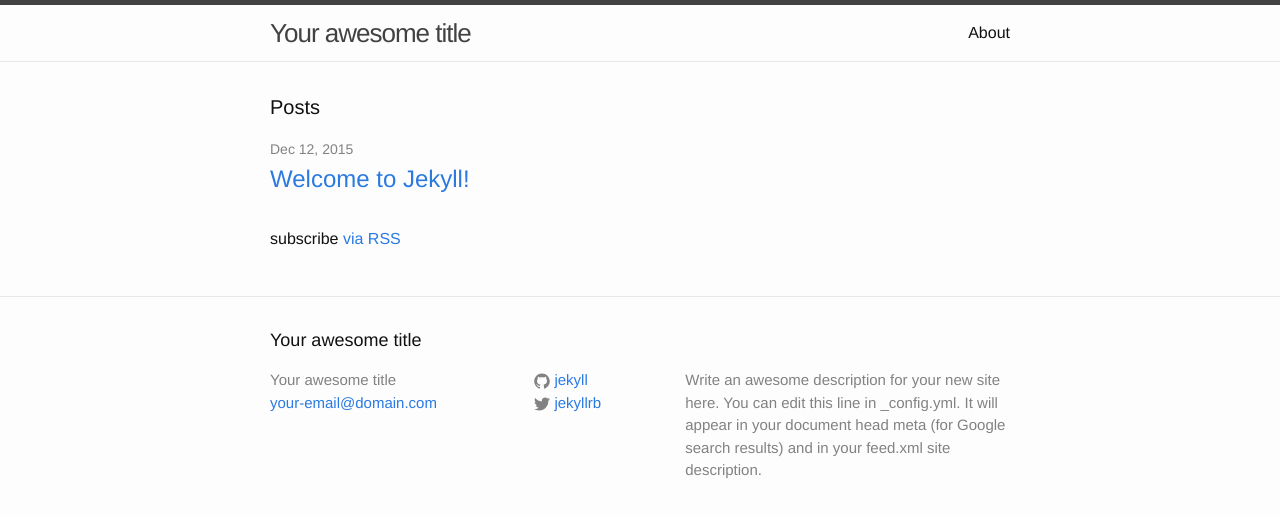
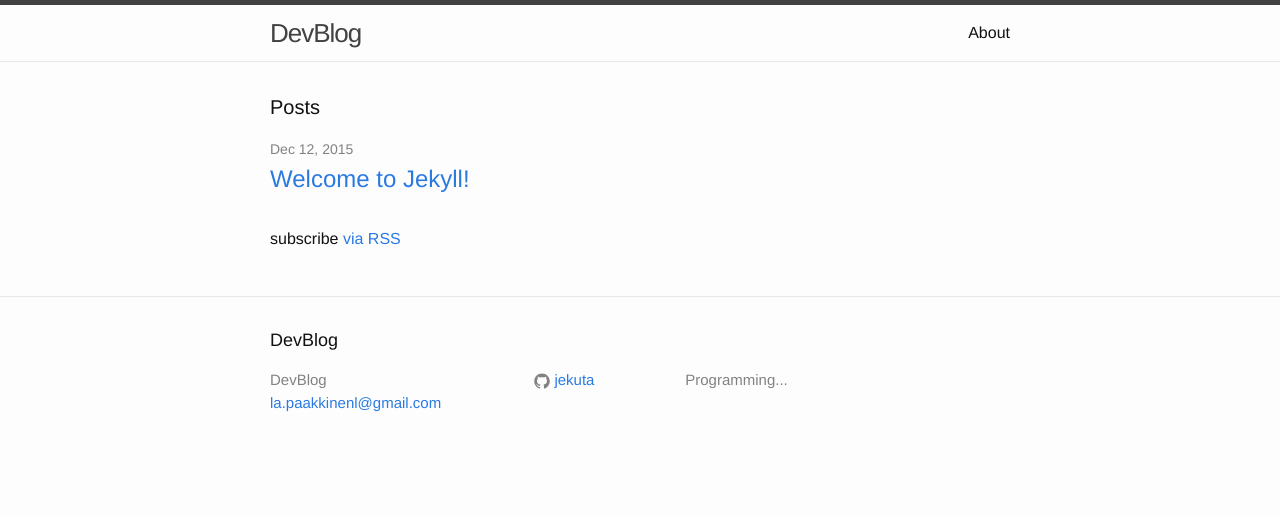
Before and after one commit to jekuta/jekuta.github.io, a Jekyll site: the page built from index.html, in a window 1280 px wide. Shown: the top 517 px of the page. Built offline with Jekyll 4.4.1, drawn with Linux system fonts in a browser that asks for light colours.

Commit message:
Update _config.yml

```diff
--- a/_config.yml
+++ b/_config.yml
@@ -6,16 +6,13 @@
 # 'jekyll serve'. If you change this file, please restart the server process.
 
 # Site settings
-title: Your awesome title
-email: your-email@domain.com
+title: DevBlog
+email: la.paakkinenl@gmail.com
 description: > # this means to ignore newlines until "baseurl:"
-  Write an awesome description for your new site here. You can edit this
-  line in _config.yml. It will appear in your document head meta (for
-  Google search results) and in your feed.xml site description.
+  Programming...
 baseurl: "" # the subpath of your site, e.g. /blog
 url: "http://yourdomain.com" # the base hostname & protocol for your site
-twitter_username: jekyllrb
-github_username:  jekyll
+github_username:  jekuta
 
 # Build settings
 markdown: kramdown
```
